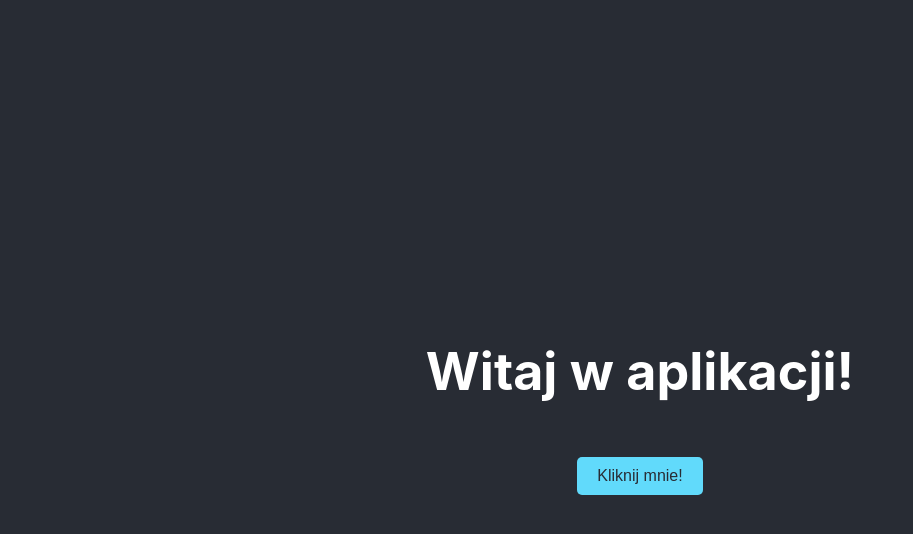
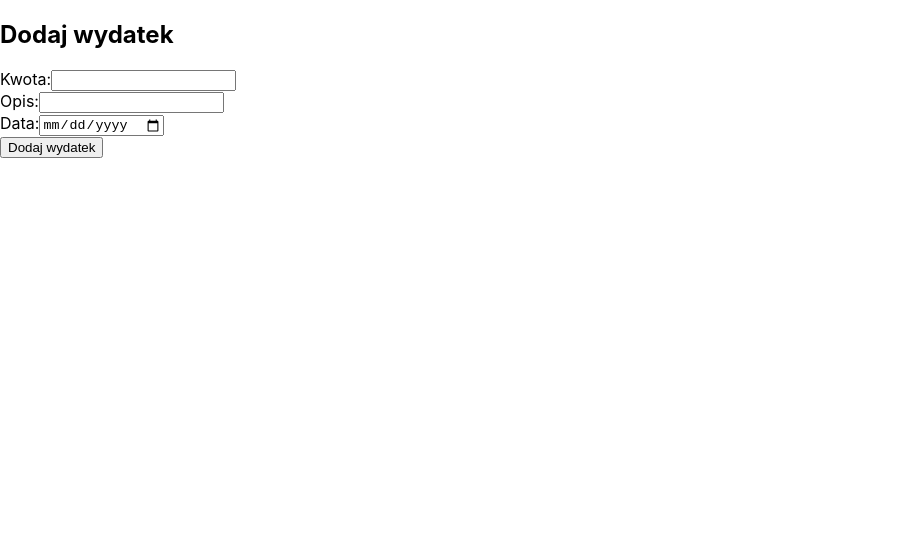
Before and after one commit to WisMaja/Web-App-Money-Tracker, a React (Create React App) app in the folder frontend/: page /add-expense in a window 1280 px wide. Shown: the top 534 px of the page, without its empty margins (0-913 px from the left). Built offline with nearby package versions, Linux system fonts and the light colour scheme.

Commit message:
Dodanie wstepnej funkcjonlności dodawania wydatkó i przychodów i liczenie salda

```diff
--- a/frontend/package.json
+++ b/frontend/package.json
@@ -6,6 +6,7 @@
     "cra-template": "1.2.0",
     "react": "^19.0.0",
     "react-dom": "^19.0.0",
+    "react-router-dom": "^7.1.1",
     "react-scripts": "5.0.1",
     "web-vitals": "^4.2.4"
   },
--- a/frontend/src/App.js
+++ b/frontend/src/App.js
@@ -1,22 +1,24 @@
 import React, { useState } from 'react';
-import './App.css';
+import { BrowserRouter as Router, Routes, Route, useNavigate } from 'react-router-dom';
+import Dashboard from './components/Dashboard';
+import ExpenseForm from './components/ExpenseForm';
+import IncomeForm from './components/IncomeForm';
 
 function App() {
-  // Definicja stanu do przechowywania tekstu
-  const [message, setMessage] = useState('Witaj w aplikacji!');
+  const [balance, setBalance] = useState(1000);
 
-  // Funkcja, która zmienia tekst po kliknięciu przycisku
-  const changeMessage = () => {
-    setMessage('Dziękujemy za kliknięcie!');
+  const updateBalance = (amount) => {
+    setBalance(prevBalance => prevBalance + amount);
   };
 
   return (
-    <div className="App">
-      <header className="App-header">
-        <h1>{message}</h1>
-        <button onClick={changeMessage}>Kliknij mnie!</button>
-      </header>
-    </div>
+    <Router>
+      <Routes>
+        <Route path="/" element={<Dashboard balance={balance} />} />
+        <Route path="/add-expense" element={<ExpenseForm updateBalance={updateBalance} />} />
+        <Route path="/add-income" element={<IncomeForm updateBalance={updateBalance} />} />
+      </Routes>
+    </Router>
   );
 }
 
--- /dev/null
+++ b/frontend/src/components/Dashboard.js
@@ -0,0 +1,22 @@
+import React from 'react';
+import { Link } from 'react-router-dom';
+
+const Dashboard = ({ balance }) => {
+  return (
+    <div className="dashboard">
+      <h1>Stan konta: {balance} PLN</h1>
+      <div>
+        <Link to="/add-expense">
+          <button>Dodaj wydatek</button>
+        </Link>
+      </div>
+      <div>
+        <Link to="/add-income">
+          <button>Dodaj przychód</button>
+        </Link>
+      </div>
+    </div>
+  );
+};
+
+export default Dashboard;
--- /dev/null
+++ b/frontend/src/components/ExpenseForm.js
@@ -0,0 +1,59 @@
+import React, { useState } from 'react';
+import { useNavigate } from 'react-router-dom';
+
+const ExpenseForm = ({ updateBalance }) => {
+  const [amount, setAmount] = useState('');
+  const [description, setDescription] = useState('');
+  const [date, setDate] = useState('');
+  const navigate = useNavigate();
+
+  const handleSubmit = (e) => {
+    e.preventDefault();
+    if (amount && !isNaN(amount) && description && date) {
+      const expenseAmount = parseFloat(amount);
+      updateBalance(-expenseAmount);
+      setAmount('');
+      setDescription('');
+      setDate('');
+      navigate('/');
+    }
+  };
+
+  return (
+    <div>
+      <h2>Dodaj wydatek</h2>
+      <form onSubmit={handleSubmit}>
+        <div>
+          <label>Kwota:</label>
+          <input
+            type="number"
+            value={amount}
+            onChange={(e) => setAmount(e.target.value)}
+            required
+          />
+        </div>
+        <div>
+          <label>Opis:</label>
+          <input
+            type="text"
+            value={description}
+            onChange={(e) => setDescription(e.target.value)}
+            required
+          />
+        </div>
+        <div>
+          <label>Data:</label>
+          <input
+            type="date"
+            value={date}
+            onChange={(e) => setDate(e.target.value)}
+            required
+          />
+        </div>
+        <button type="submit">Dodaj wydatek</button>
+      </form>
+    </div>
+  );
+};
+
+export default ExpenseForm;
--- /dev/null
+++ b/frontend/src/components/IncomeForm.js
@@ -0,0 +1,59 @@
+import React, { useState } from 'react';
+import { useNavigate } from 'react-router-dom';
+
+const IncomeForm = ({ updateBalance }) => {
+  const [amount, setAmount] = useState('');
+  const [description, setDescription] = useState('');
+  const [date, setDate] = useState('');
+  const navigate = useNavigate();
+
+  const handleSubmit = (e) => {
+    e.preventDefault();
+    if (amount && !isNaN(amount) && description && date) {
+      const incomeAmount = parseFloat(amount);
+      updateBalance(incomeAmount);
+      setAmount('');
+      setDescription('');
+      setDate('');
+      navigate('/');
+    }
+  };
+
+  return (
+    <div>
+      <h2>Dodaj przychód</h2>
+      <form onSubmit={handleSubmit}>
+        <div>
+          <label>Kwota:</label>
+          <input
+            type="number"
+            value={amount}
+            onChange={(e) => setAmount(e.target.value)}
+            required
+          />
+        </div>
+        <div>
+          <label>Opis:</label>
+          <input
+            type="text"
+            value={description}
+            onChange={(e) => setDescription(e.target.value)}
+            required
+          />
+        </div>
+        <div>
+          <label>Data:</label>
+          <input
+            type="date"
+            value={date}
+            onChange={(e) => setDate(e.target.value)}
+            required
+          />
+        </div>
+        <button type="submit">Dodaj przychód</button>
+      </form>
+    </div>
+  );
+};
+
+export default IncomeForm;
```
Also changed, not shown: frontend/src/components/Navigation.js (added, +19 -0 lines), 2 other files (tests, documents, lock files or other folders).
